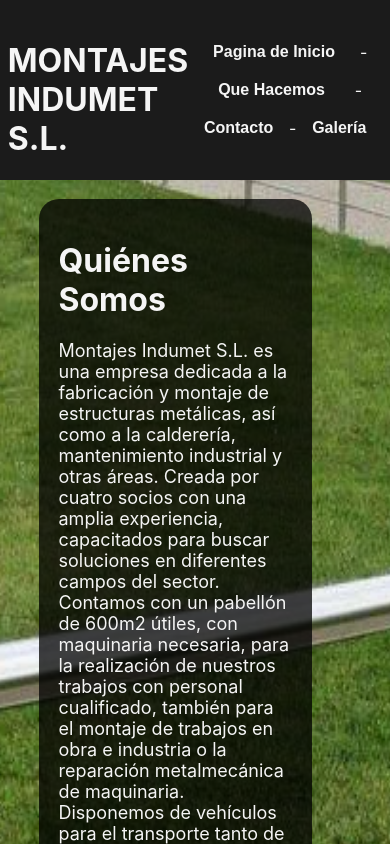
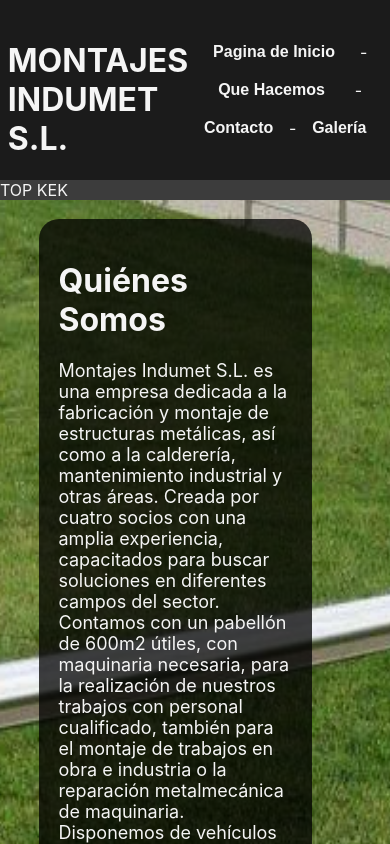
Before and after one commit to Oliver343/montajes-indumet-sl, a React (Create React App) app: page / in a window 390 px wide. Shown: the top 844 px of the page. Built offline with nearby package versions, Linux system fonts and the light colour scheme.

Commit message:
testing phone size

```diff
--- a/src/pages/WholeSite.jsx
+++ b/src/pages/WholeSite.jsx
@@ -74,6 +74,7 @@
         <div className='wholesite-body'>
             <div ref={topAnchor}></div>
             <Header smallSet={smallSet} handleGallery={handleGallery} handleHome={handleHome} handleAbout={handleAbout} handleContact={handleContact} />
+            TOP KEK
             {galleryPage ? <Gallery imgSet={imgSet} handleHome={handleHome} /> :
                     <>
                         <PosterBoard />
```
